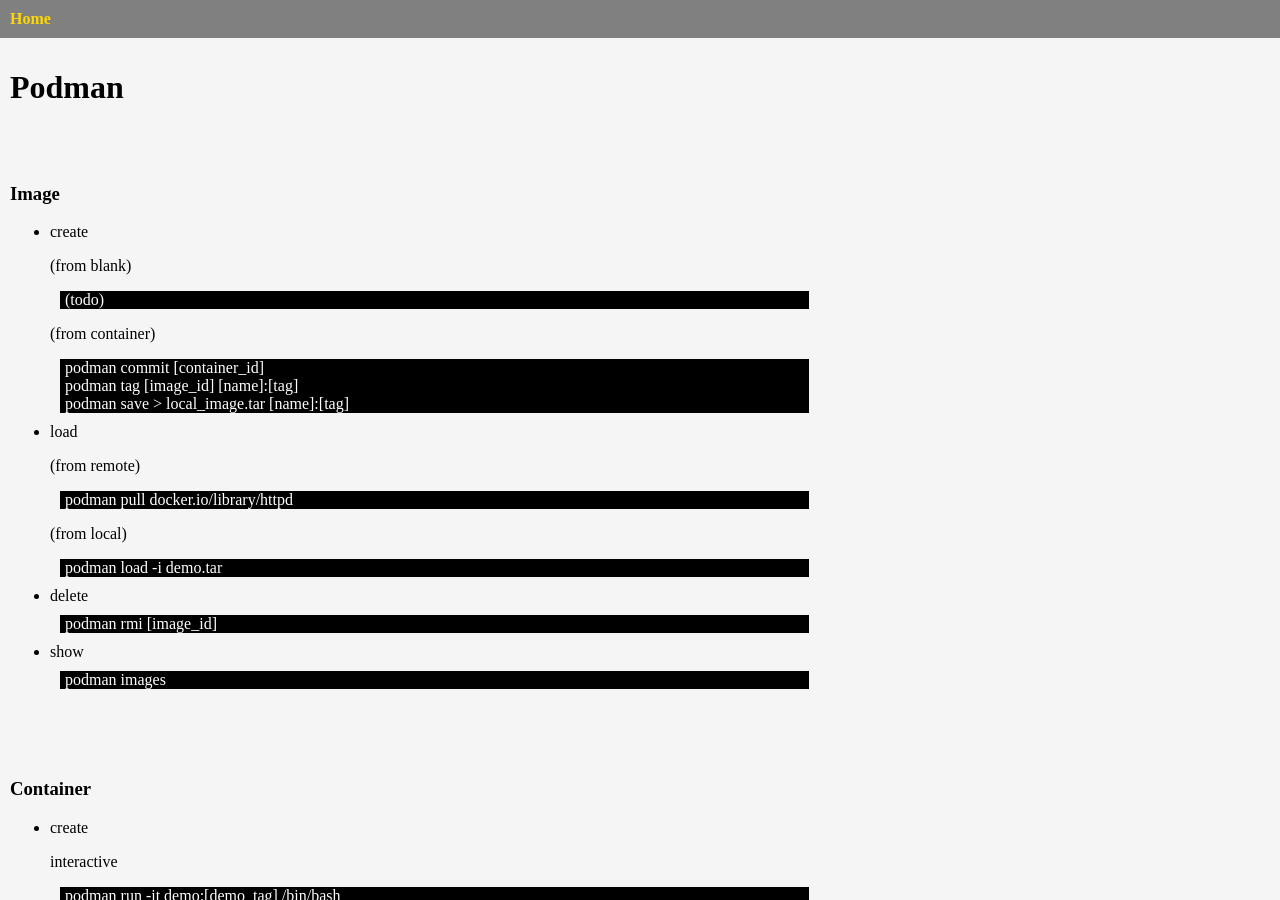
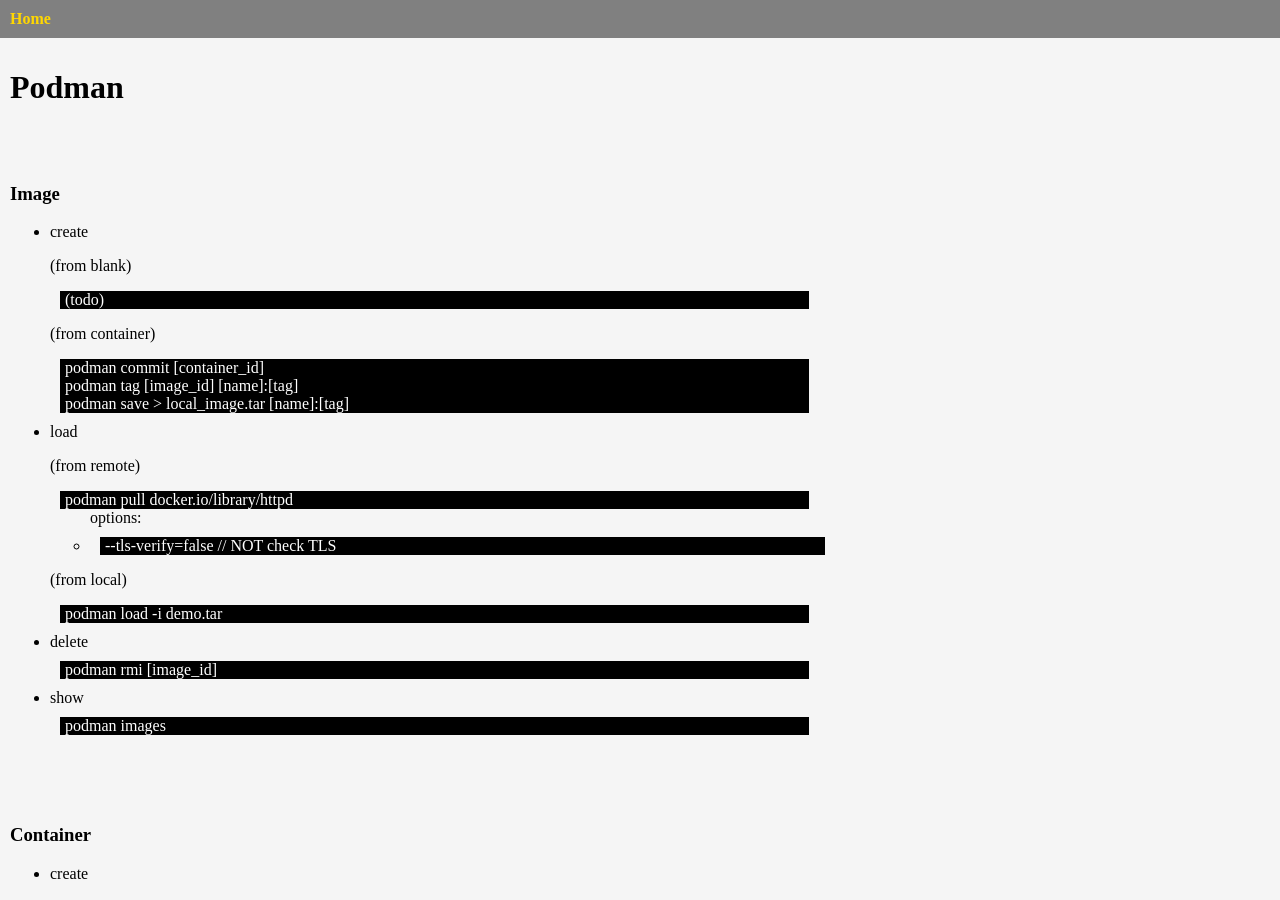
Before and after one commit to czarsir/sir, a Jekyll site: the page built from _posts/tool/2022-08-13-podman.html, in a window 1280 px wide and 900 px high. Built offline with Jekyll 4.4.1, drawn with Linux system fonts in a browser that asks for light colours.

Commit message:
[podman] update

```diff
--- a/_posts/tool/2022-08-13-podman.html
+++ b/_posts/tool/2022-08-13-podman.html
@@ -23,6 +23,9 @@ li {
 <li>load</li>
 	<p>(from remote)</p>
 	<div class="cmd">podman pull docker.io/library/httpd</div>
+		<ul>options:
+		<li><div class="cmd">--tls-verify=false // NOT check TLS</div></li>
+		</ul>
 	<p>(from local)</p>
 	<div class="cmd">podman load -i demo.tar</div>
 <li>delete</li>
```
